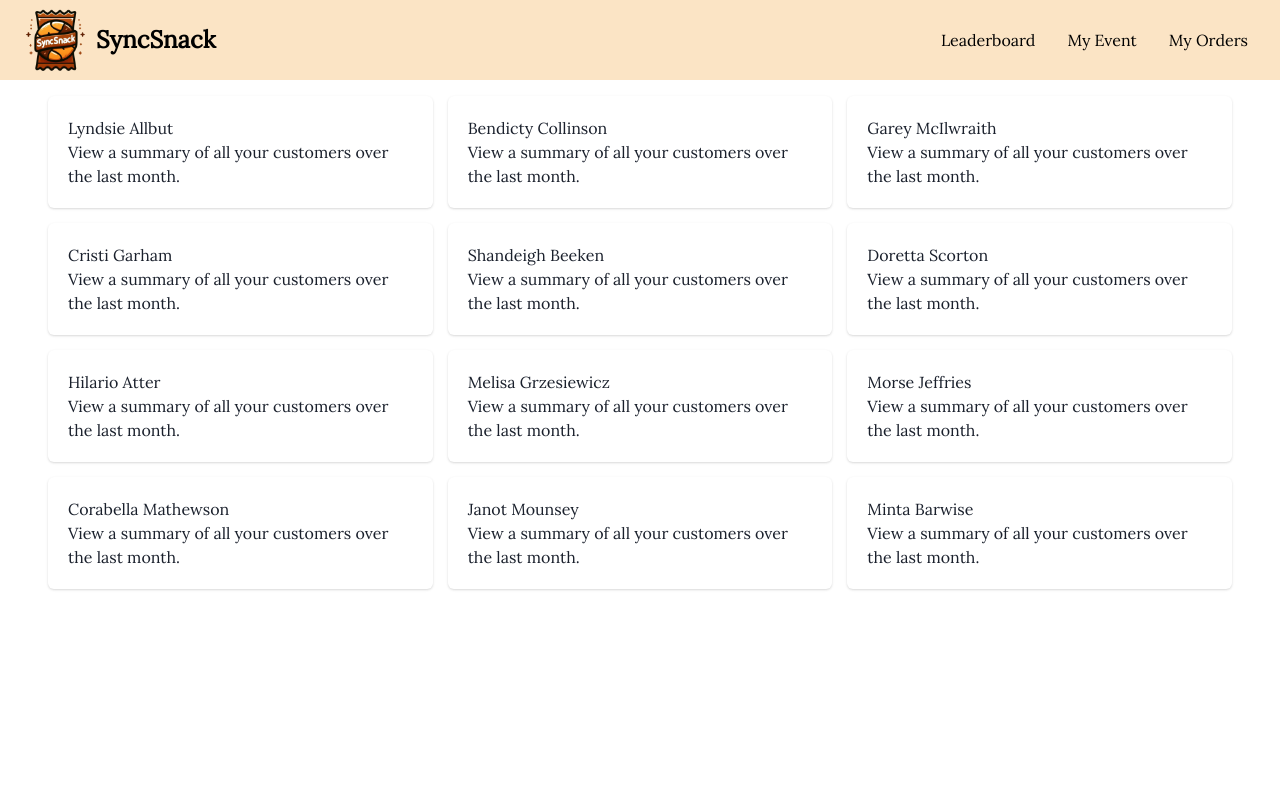
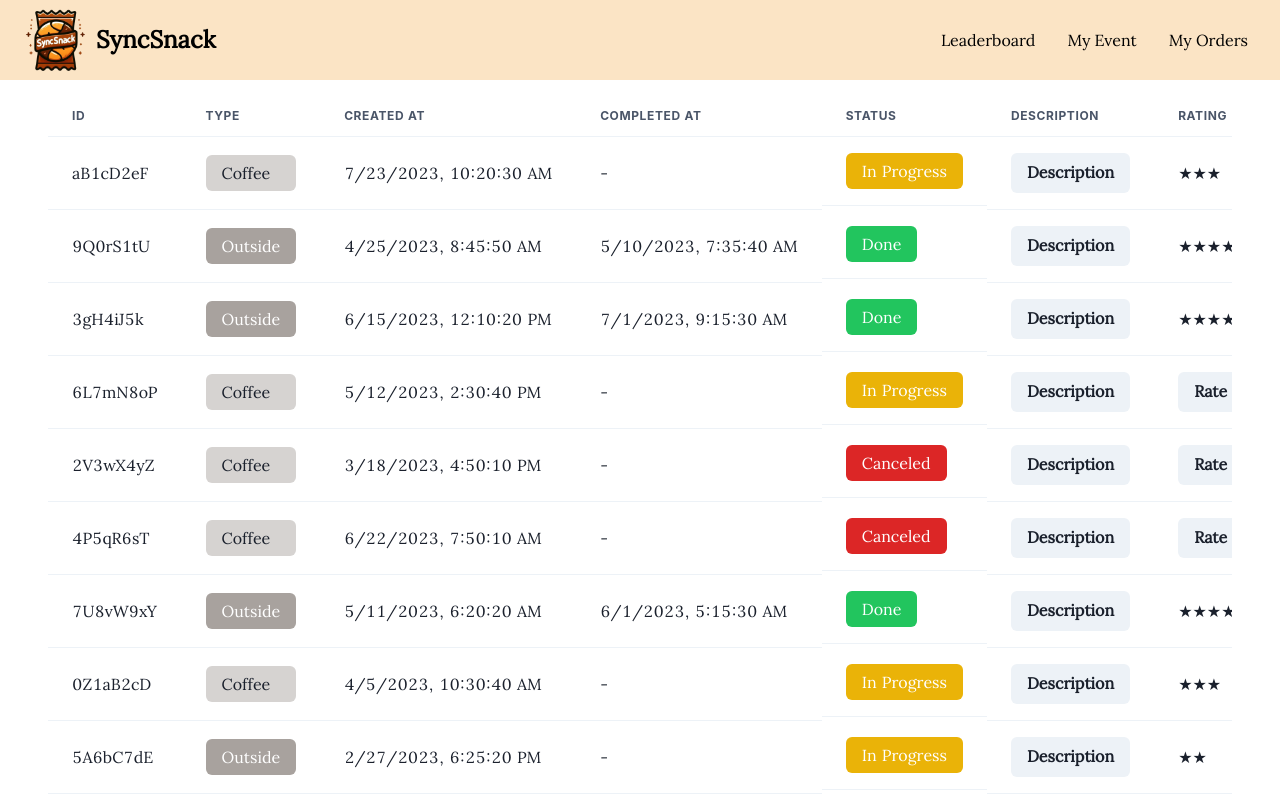
Before and after one commit to simecki123/SyncSnackApp, a Next.js app in the folder sync-snack/: page /orders in a window 1280 px wide. Shown: the top 800 px of the page. Built offline with nearby package versions, Linux system fonts and the light colour scheme.

Commit message:
improve orders page

```diff
--- a/sync-snack/app/(main)/orders/page.tsx
+++ b/sync-snack/app/(main)/orders/page.tsx
@@ -1,85 +1,401 @@
-import { SimpleGrid, Text } from '@chakra-ui/react';
-import { Card, CardHeader, CardBody, CardFooter } from '@chakra-ui/react'
+import {
+  Table,
+  Thead,
+  Tbody,
+  Tfoot,
+  Tr,
+  Th,
+  Td,
+  TableCaption,
+  TableContainer,
+  Button,
+  Box,
+  Text,
+} from '@chakra-ui/react'
 
 export default function OrdersPage() {
 
-  const cards = mockData.map((data, index) => (
-    <Card key={index}>
-      <CardBody>
-        <Text>{data.firstName} {data.lastName}</Text>
-        <Text>View a summary of all your customers over the last month.</Text>
-      </CardBody>
-    </Card>
+  const listElements = mockedData.map((data, index) => (
+    <Tr key={index}>
+      <Td>{data._id}</Td>
+      <Td><OrderTypePretty orderType={data.orderType} /></Td>
+      <Td>{data.createdAt.toLocaleString()}</Td>
+      <Td>{data.completedAt?.toLocaleString() || '-'}</Td>
+      <Td className='flex'><StatusPretty statusType={data.status} /></Td>
+      <Td><Button>Description</Button></Td>
+      <Td>
+        {data.rating && <RatingPretty rating={data.rating} /> || <Button>Rate</Button>}
+      </Td>
+    </Tr>
   ))
 
   return (
     <div className='h-screen mx-12'>
-      <SimpleGrid columns={3} spacing={15}>
-        {cards}
-      </SimpleGrid>
+      <TableContainer>
+        <Table>
+          <TableCaption>Orders history</TableCaption>
+          <Thead>
+            <Tr>
+              <Th>ID</Th>
+              <Th>Type</Th>
+              <Th>Created At</Th>
+              <Th>Completed At</Th>
+              <Th>Status</Th>
+              <Th>Description</Th>
+              <Th>Rating</Th>
+            </Tr>
+          </Thead>
+          <Tbody>
+            {listElements}
+          </Tbody>
+          <Tfoot>
+            <Tr>
+              <Th>ID</Th>
+              <Th>Type</Th>
+              <Th>Created At</Th>
+              <Th>Completed At</Th>
+              <Th>Status</Th>
+              <Th>Description</Th>
+              <Th>Rating</Th>
+            </Tr>
+          </Tfoot>
+        </Table>
+      </TableContainer>
     </div>
   )
 }
 
-const mockData = [
+function OrderTypePretty({ orderType }: { orderType: string }) {
+
+  switch (orderType) {
+    case "coffee":
+      return (
+        <Box className='px-4 py-2 bg-stone-300 rounded-md'>
+          <Text>Coffee</Text>
+        </Box>
+      )
+    case "outside":
+      return (
+        <Box className='px-4 py-2 bg-stone-400 rounded-md text-white'>
+          <Text>Outside</Text>
+        </Box>
+      )
+  }
+}
+
+function StatusPretty({ statusType }: { statusType: string }) {
+
+  switch (statusType) {
+    case "In Progress":
+      return (
+        <Box className='px-4 py-2 bg-yellow-500 rounded-md text-white'>
+          <Text>In Progress</Text>
+        </Box>
+      )
+    case "Done":
+      return (
+        <Box className='px-4 py-2 bg-green-500 rounded-md text-white'>
+          <Text>Done</Text>
+        </Box>
+      )
+    case "Canceled":
+      return (
+        <Box className='px-4 py-2 bg-red-600 rounded-md text-white'>
+          <Text>Canceled</Text>
+        </Box>
+      )
+  }
+}
+
+function RatingPretty({ rating }: { rating: number }) {
+
+  return (
+    <Box>
+      {[...Array(rating)].map((_, index) => (
+        <Text key={index} as="span">
+          {index < rating ? '★' : '☆'}
+        </Text>
+      ))}
+    </Box>
+  )
+}
+
+const mockedData = [
   {
-    "firstName": "Lyndsie",
-    "lastName": "Allbut",
-    "description": "duis faucibus accumsan odio curabitur convallis duis consequat dui nec nisi volutpat eleifend donec ut dolor",
-    "rating": 4
-  }, {
-    "firstName": "Bendicty",
-    "lastName": "Collinson",
-    "description": "donec vitae nisi nam ultrices libero non mattis pulvinar nulla pede ullamcorper augue a suscipit nulla elit ac",
-    "rating": 4
-  }, {
-    "firstName": "Garey",
-    "lastName": "McIlwraith",
-    "description": "justo maecenas rhoncus aliquam lacus morbi quis tortor id nulla",
-    "rating": 5
-  }, {
-    "firstName": "Cristi",
-    "lastName": "Garham",
-    "description": "ut dolor morbi vel lectus in quam fringilla rhoncus mauris enim leo rhoncus sed vestibulum sit",
-    "rating": 4
-  }, {
-    "firstName": "Shandeigh",
-    "lastName": "Beeken",
-    "description": "a odio in hac habitasse platea dictumst maecenas ut massa quis augue luctus tincidunt nulla mollis molestie lorem",
-    "rating": 4
-  }, {
-    "firstName": "Doretta",
-    "lastName": "Scorton",
-    "description": "platea dictumst etiam faucibus cursus urna ut tellus nulla ut erat",
-    "rating": 2
-  }, {
-    "firstName": "Hilario",
-    "lastName": "Atter",
-    "description": "et ultrices posuere cubilia curae duis faucibus accumsan odio curabitur convallis duis",
-    "rating": 5
-  }, {
-    "firstName": "Melisa",
-    "lastName": "Grzesiewicz",
-    "description": "aenean auctor gravida sem praesent id massa id nisl venenatis lacinia",
-    "rating": 2
-  }, {
-    "firstName": "Morse",
-    "lastName": "Jeffries",
-    "description": "tellus nulla ut erat id mauris vulputate elementum nullam varius nulla facilisi cras",
-    "rating": 3
-  }, {
-    "firstName": "Corabella",
-    "lastName": "Mathewson",
-    "description": "quis tortor id nulla ultrices aliquet maecenas leo odio condimentum id luctus nec molestie sed justo pellentesque",
-    "rating": 5
-  }, {
-    "firstName": "Janot",
-    "lastName": "Mounsey",
-    "description": "a ipsum integer a nibh in quis justo maecenas rhoncus",
-    "rating": 4
-  }, {
-    "firstName": "Minta",
-    "lastName": "Barwise",
-    "description": "duis bibendum felis sed interdum venenatis turpis enim blandit mi in porttitor pede justo eu massa donec dapibus duis at",
-    "rating": 5
-  }]
+    _id: "aB1cD2eF",
+    createdAt: new Date("2023-07-23T10:20:30Z"),
+    completedAt: null,
+    status: "In Progress",
+    orderType: "coffee",
+    additionalOptions: {
+      milkAmount: 3,
+      sugarAmount: 4,
+      description: "bring it in a yellow cup"
+    },
+    rating: 3
+  },
+  {
+    _id: "9Q0rS1tU",
+    createdAt: new Date("2023-04-25T08:45:50Z"),
+    completedAt: new Date("2023-05-10T07:35:40Z"),
+    status: "Done",
+    orderType: "outside",
+    additionalOptions: "gluten-free bun",
+    rating: 5
+  },
+  {
+    _id: "3gH4iJ5k",
+    createdAt: new Date("2023-06-15T12:10:20Z"),
+    completedAt: new Date("2023-07-01T09:15:30Z"),
+    status: "Done",
+    orderType: "outside",
+    additionalOptions: "add ketchup",
+    rating: 4
+  },
+  {
+    _id: "6L7mN8oP",
+    createdAt: new Date("2023-05-12T14:30:40Z"),
+    completedAt: null,
+    status: "In Progress",
+    orderType: "coffee",
+    additionalOptions: {
+      milkAmount: 2,
+      sugarAmount: 5,
+      description: "use a large cup"
+    },
+    rating: null
+  },
+  {
+    _id: "2V3wX4yZ",
+    createdAt: new Date("2023-03-18T16:50:10Z"),
+    completedAt: null,
+    status: "Canceled",
+    orderType: "coffee",
+    additionalOptions: {
+      milkAmount: 4,
+      sugarAmount: 2,
+      description: "add a stirrer"
+    },
+    rating: null
+  },
+  {
+    _id: "4P5qR6sT",
+    createdAt: new Date("2023-06-22T07:50:10Z"),
+    completedAt: null,
+    status: "Canceled",
+    orderType: "coffee",
+    additionalOptions: {
+      milkAmount: 5,
+      sugarAmount: 1,
+      description: "extra hot"
+    },
+    rating: null
+  },
+  {
+    _id: "7U8vW9xY",
+    createdAt: new Date("2023-05-11T06:20:20Z"),
+    completedAt: new Date("2023-06-01T05:15:30Z"),
+    status: "Done",
+    orderType: "outside",
+    additionalOptions: "no pickles",
+    rating: 4
+  },
+  {
+    _id: "0Z1aB2cD",
+    createdAt: new Date("2023-04-05T10:30:40Z"),
+    completedAt: null,
+    status: "In Progress",
+    orderType: "coffee",
+    additionalOptions: {
+      milkAmount: 3,
+      sugarAmount: 4,
+      description: "extra frothy"
+    },
+    rating: 3
+  },
+  {
+    _id: "5A6bC7dE",
+    createdAt: new Date("2023-02-27T18:25:20Z"),
+    completedAt: null,
+    status: "In Progress",
+    orderType: "outside",
+    additionalOptions: "side of ranch",
+    rating: 2
+  },
+  {
+    _id: "8F9gH0iJ",
+    createdAt: new Date("2023-01-19T20:30:30Z"),
+    completedAt: null,
+    status: "In Progress",
+    orderType: "coffee",
+    additionalOptions: {
+      milkAmount: 1,
+      sugarAmount: 3,
+      description: "bring it in a blue cup"
+    },
+    rating: null
+  },
+  {
+    _id: "9O0pQ1rS",
+    createdAt: new Date("2023-01-05T14:25:20Z"),
+    completedAt: null,
+    status: "In Progress",
+    orderType: "outside",
+    additionalOptions: "double patty",
+    rating: 2
+  },
+  {
+    _id: "2tU3vW4x",
+    createdAt: new Date("2023-07-12T16:30:30Z"),
+    completedAt: new Date("2023-07-20T15:20:40Z"),
+    status: "Done",
+    orderType: "coffee",
+    additionalOptions: {
+      milkAmount: 4,
+      sugarAmount: 3,
+      description: "bring it in a red cup"
+    },
+    rating: 3
+  },
+  {
+    _id: "5Y6zA7bC",
+    createdAt: new Date("2023-06-18T18:40:50Z"),
+    completedAt: null,
+    status: "In Progress",
+    orderType: "outside",
+    additionalOptions: "grilled onions",
+    rating: null
+  },
+  {
+    _id: "1K2lM3nO",
+    createdAt: new Date("2023-07-03T09:40:40Z"),
+    completedAt: new Date("2023-07-10T08:20:50Z"),
+    status: "Done",
+    orderType: "outside",
+    additionalOptions: "spicy sauce",
+    rating: 1
+  },
+  {
+    _id: "3eF4gH5i",
+    createdAt: new Date("2023-03-20T11:45:50Z"),
+    completedAt: new Date("2023-04-01T10:35:40Z"),
+    status: "Done",
+    orderType: "outside",
+    additionalOptions: "extra sauce",
+    rating: 5
+  },
+  {
+    _id: "6J7kL8mN",
+    createdAt: new Date("2023-02-15T12:50:10Z"),
+    completedAt: null,
+    status: "Canceled",
+    orderType: "coffee",
+    additionalOptions: {
+      milkAmount: 2,
+      sugarAmount: 2,
+      description: "decaf"
+    },
+    rating: null
+  },
+  {
+    _id: "8dE9fG0H",
+    createdAt: new Date("2023-05-28T20:50:10Z"),
+    completedAt: null,
+    status: "Canceled",
+    orderType: "coffee",
+    additionalOptions: {
+      milkAmount: 1,
+      sugarAmount: 5,
+      description: "extra strong"
+    },
+    rating: null
+  },
+  {
+    _id: "1iJ2kL3m",
+    createdAt: new Date("2023-04-02T09:25:20Z"),
+    completedAt: null,
+    status: "In Progress",
+    orderType: "outside",
+    additionalOptions: "extra pickles",
+    rating: 1
+  },
+  {
+    _id: "4N5oP6qR",
+    createdAt: new Date("2023-03-10T10:30:30Z"),
+    completedAt: new Date("2023-03-25T09:15:40Z"),
+    status: "Done",
+    orderType: "coffee",
+    additionalOptions: {
+      milkAmount: 2,
+      sugarAmount: 1,
+      description: "no foam"
+    },
+    rating: 5
+  },
+  {
+    _id: "7sT8uV9w",
+    createdAt: new Date("2023-02-27T12:40:50Z"),
+    completedAt: null,
+    status: "Canceled",
+    orderType: "outside",
+    additionalOptions: "add avocado",
+    rating: null
+  },
+  {
+    _id: "0xY1zA2b",
+    createdAt: new Date("2023-01-18T14:50:10Z"),
+    completedAt: null,
+    status: "In Progress",
+    orderType: "coffee",
+    additionalOptions: {
+      milkAmount: 5,
+      sugarAmount: 3,
+      description: "bring it in a green cup"
+    },
+    rating: 2
+  },
+  {
+    _id: "3cD4eF5g",
+    createdAt: new Date("2023-07-07T16:25:20Z"),
+    completedAt: new Date("2023-07-15T15:10:30Z"),
+    status: "Done",
+    orderType: "outside",
+    additionalOptions: "no onions",
+    rating: 4
+  },
+  {
+    _id: "6H7iJ8kL",
+    createdAt: new Date("2023-06-11T18:30:40Z"),
+    completedAt: null,
+    status: "In Progress",
+    orderType: "coffee",
+    additionalOptions: {
+      milkAmount: 4,
+      sugarAmount: 2,
+      description: "bring it with a lid"
+    },
+    rating: null
+  },
+  {
+    _id: "9mN0oP1q",
+    createdAt: new Date("2023-05-15T20:45:50Z"),
+    completedAt: new Date("2023-06-01T19:35:40Z"),
+    status: "Done",
+    orderType: "outside",
+    additionalOptions: "add bacon",
+    rating: 5
+  },
+  {
+    _id: "2rS3tU4v",
+    createdAt: new Date("2023-04-20T09:50:10Z"),
+    completedAt: null,
+    status: "Canceled",
+    orderType: "coffee",
+    additionalOptions: {
+      milkAmount: 1,
+      sugarAmount: 4,
+      description: "extra hot"
+    },
+    rating: null
+  }
+];
```
